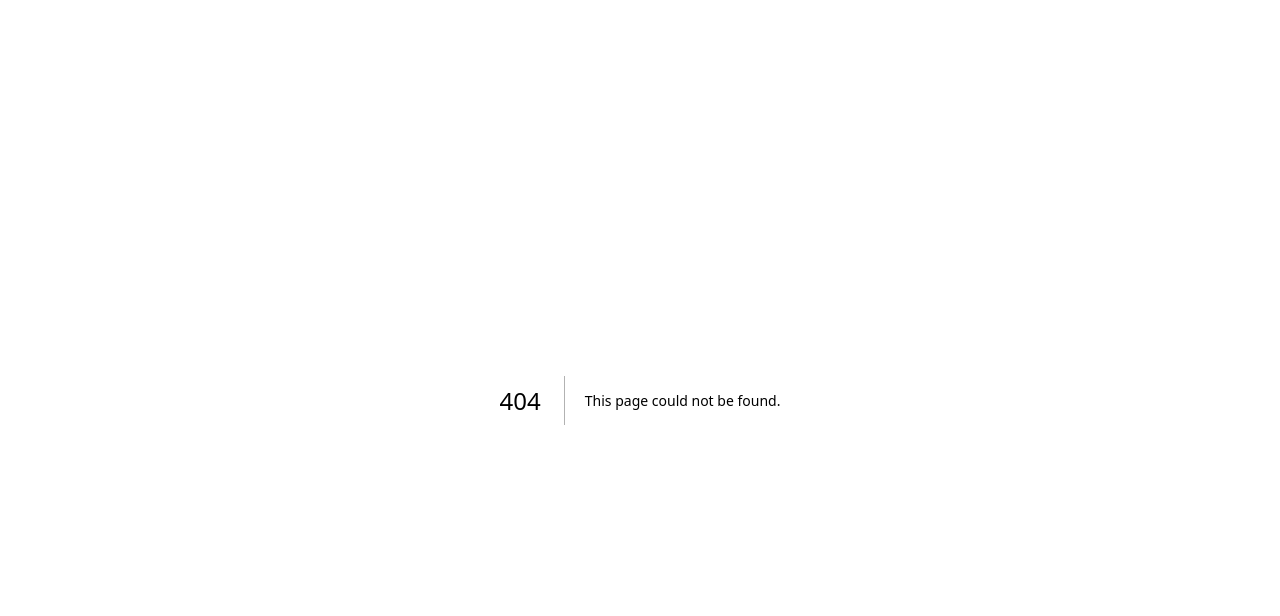
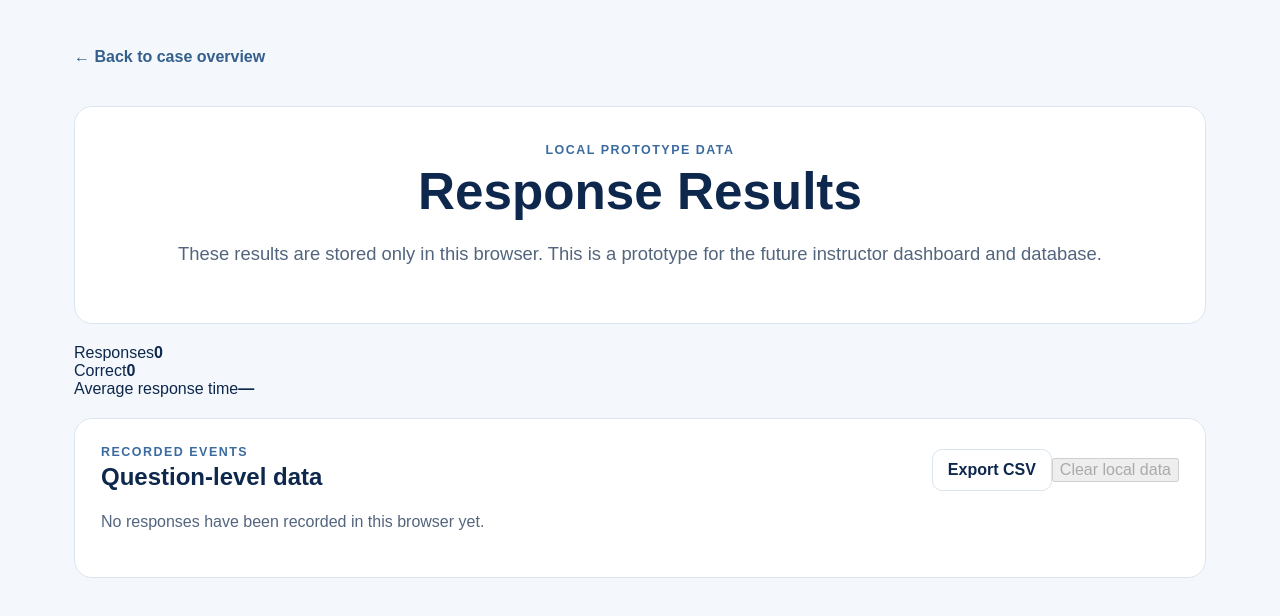
Before and after one commit to Pyn777/lesson-study-case-app, a Next.js app: page /results in a window 1280 px wide. Before the commit this address had no page. Shown: the top 616 px of the page. Built offline with nearby package versions, Linux system fonts and the light colour scheme.

Commit message:
Add study data prototype: app/results/page.js

```diff
--- /dev/null
+++ b/app/results/page.js
@@ -0,0 +1,147 @@
+"use client";
+
+import Link from "next/link";
+import { useEffect, useMemo, useState } from "react";
+
+const RESPONSE_KEY = "lessonStudyResponses";
+
+function csvEscape(value) {
+  const text = String(value ?? "");
+  if (/[",\n]/.test(text)) return '"' + text.replace(/"/g, '""') + '"';
+  return text;
+}
+
+export default function ResultsPage() {
+  const [rows, setRows] = useState([]);
+
+  useEffect(() => {
+    try {
+      const stored = JSON.parse(
+        window.localStorage.getItem(RESPONSE_KEY) || "[]"
+      );
+      setRows(Array.isArray(stored) ? stored : []);
+    } catch {
+      setRows([]);
+    }
+  }, []);
+
+  const summary = useMemo(() => {
+    const total = rows.length;
+    const correct = rows.filter((row) => row.correct).length;
+    const avgMs =
+      total > 0
+        ? Math.round(rows.reduce((sum, row) => sum + (row.responseMs || 0), 0) / total)
+        : 0;
+    return { total, correct, avgMs };
+  }, [rows]);
+
+  function clearData() {
+    if (!window.confirm("Clear all locally stored response data in this browser?")) return;
+    window.localStorage.removeItem(RESPONSE_KEY);
+    setRows([]);
+  }
+
+  function exportCsv() {
+    const headers = [
+      "studyId",
+      "course",
+      "section",
+      "module",
+      "questionId",
+      "choiceIndex",
+      "correct",
+      "attempt",
+      "responseMs",
+      "submittedAt",
+    ];
+
+    const lines = [
+      headers.join(","),
+      ...rows.map((row) =>
+        headers.map((header) => csvEscape(row[header])).join(",")
+      ),
+    ];
+
+    const blob = new Blob([lines.join("\n")], { type: "text/csv;charset=utf-8" });
+    const url = URL.createObjectURL(blob);
+    const a = document.createElement("a");
+    a.href = url;
+    a.download = "lesson-study-responses.csv";
+    a.click();
+    URL.revokeObjectURL(url);
+  }
+
+  return (
+    <main className="shell">
+      <Link href="/" className="backLink">← Back to case overview</Link>
+
+      <section className="assessmentHero">
+        <div className="eyebrow">Local prototype data</div>
+        <h1>Response Results</h1>
+        <p className="lead">
+          These results are stored only in this browser. This is a prototype for
+          the future instructor dashboard and database.
+        </p>
+      </section>
+
+      <section className="statsGrid">
+        <div className="statCard"><span>Responses</span><strong>{summary.total}</strong></div>
+        <div className="statCard"><span>Correct</span><strong>{summary.correct}</strong></div>
+        <div className="statCard">
+          <span>Average response time</span>
+          <strong>{summary.avgMs ? (summary.avgMs / 1000).toFixed(1) + " s" : "—"}</strong>
+        </div>
+      </section>
+
+      <section className="contentPanel">
+        <div className="sectionHeader">
+          <div>
+            <div className="eyebrow">Recorded events</div>
+            <h2>Question-level data</h2>
+          </div>
+          <div className="buttonRow">
+            <button className="secondaryButton" type="button" onClick={exportCsv} disabled={!rows.length}>
+              Export CSV
+            </button>
+            <button className="dangerButton" type="button" onClick={clearData} disabled={!rows.length}>
+              Clear local data
+            </button>
+          </div>
+        </div>
+
+        {!rows.length ? (
+          <p>No responses have been recorded in this browser yet.</p>
+        ) : (
+          <div className="tableWrap">
+            <table>
+              <thead>
+                <tr>
+                  <th>Study ID</th>
+                  <th>Course</th>
+                  <th>Module</th>
+                  <th>Question</th>
+                  <th>Correct</th>
+                  <th>Attempt</th>
+                  <th>Time</th>
+                </tr>
+              </thead>
+              <tbody>
+                {rows.slice().reverse().map((row, index) => (
+                  <tr key={row.submittedAt + "-" + index}>
+                    <td>{row.studyId || "—"}</td>
+                    <td>{row.course || "—"}</td>
+                    <td>{row.module}</td>
+                    <td>{row.questionId}</td>
+                    <td>{row.correct ? "Yes" : "No"}</td>
+                    <td>{row.attempt}</td>
+                    <td>{((row.responseMs || 0) / 1000).toFixed(1)} s</td>
+                  </tr>
+                ))}
+              </tbody>
+            </table>
+          </div>
+        )}
+      </section>
+    </main>
+  );
+}
```
